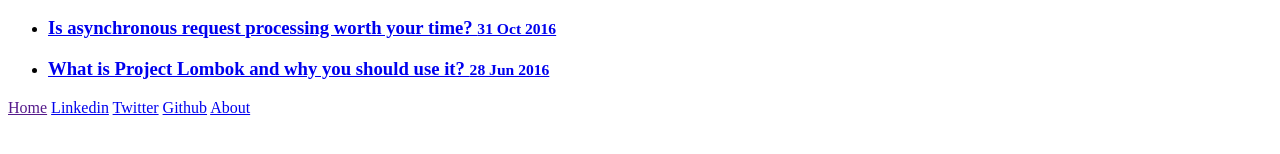
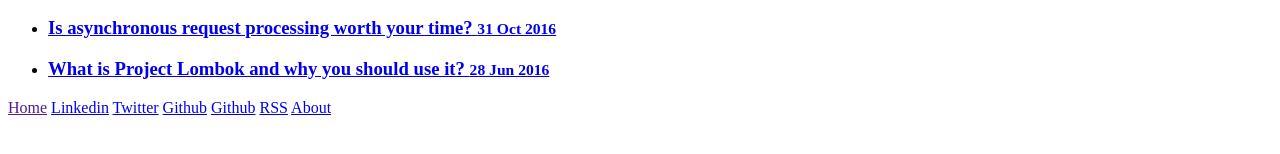
Before and after one commit to mikolajkania/mikolajkania.github.io, a Jekyll site: the page built from _posts/2016-01-10-solr-startup-script-windows.md, in a window 1280 px wide. Shown: the part 714-868 px from the top of the page. Built offline with Jekyll 4.4.1, drawn with Linux system fonts in a browser that asks for light colours.

Commit message:
Rss feed update

```diff
--- a/_includes/post-footer.html
+++ b/_includes/post-footer.html
@@ -1,4 +1,4 @@
-<a href="{{ site.baseurl }}" class="post-footer-link">Home</a> <a href="{{ site.linkedin }}" target="_blank" class="post-footer-link">Linkedin</a> <a href="{{ site.twitter }}" target="_blank" class="post-footer-link">Twitter</a> <a href="{{ site.github.repo }}" target="_blank" class="post-footer-link">Github</a>
+<a href="{{ site.baseurl }}" class="post-footer-link">Home</a> <a href="{{ site.linkedin }}" target="_blank" class="post-footer-link">Linkedin</a> <a href="{{ site.twitter }}" target="_blank" class="post-footer-link">Twitter</a> <a href="{{ site.github.repo }}" target="_blank" class="post-footer-link">Github</a> <a href="{{ site.github.repo }}" target="_blank" class="post-footer-link">Github</a> <a href="{{ site.rss }}" target="_blank" class="post-footer-link">RSS</a>
 {% assign pages_list = site.pages %}
 {% for node in pages_list %}
 	{% if node.title != null %}
```
